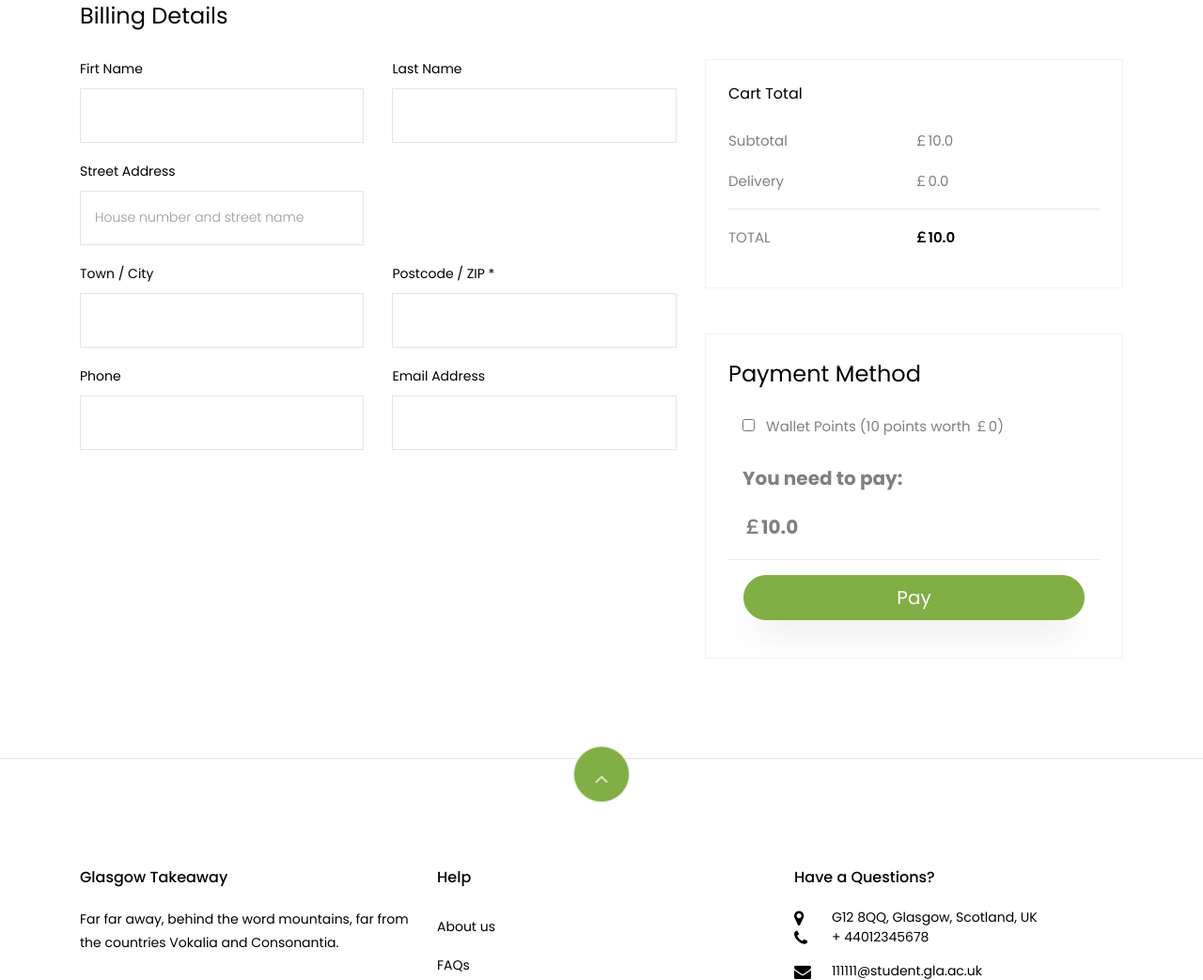
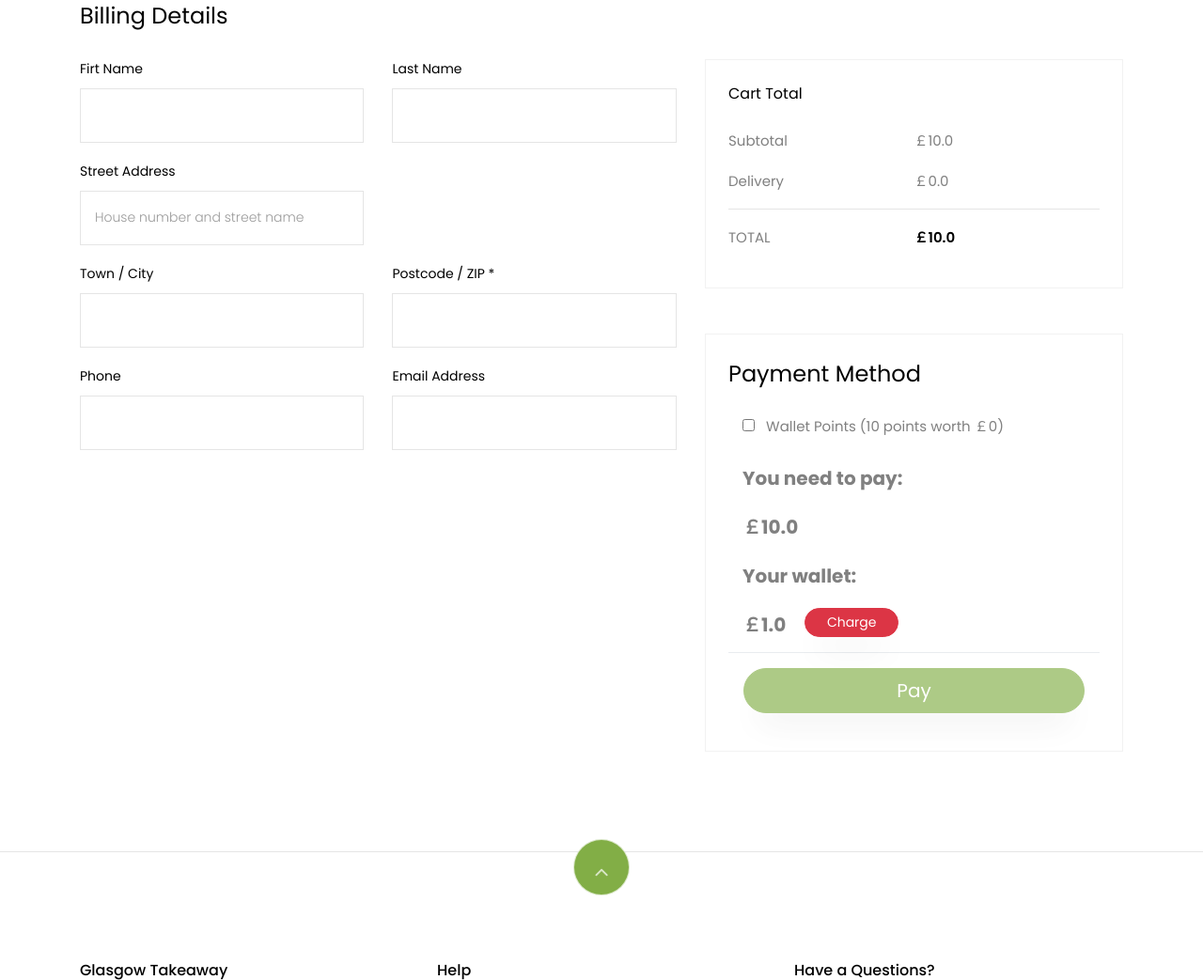
Before and after one commit to lijuandatong/takeaway-django-project, a Django app: page /takeaway/checkout/1 in a window 1280 px wide. Shown: the part 532-1575 px from the top of the page at 94% size. Run offline with Django 4.2, Linux system fonts and the light colour scheme; a user stored in the database is signed in; tables that the repository leaves empty hold one stand-in row (values such as "Sample post"); some libraries are stand-ins or nearby versions; some web fonts are replaced.

Commit message:
fix bugs

```diff
--- a/static/js/takeaway-ajax.js
+++ b/static/js/takeaway-ajax.js
@@ -131,17 +131,6 @@ $(document).ready(function () {
             })
     });
 
-    $('#id_points_checkbox').change(function () {
-        var isChecked = $('#id_points_checkbox').is(':checked');
-        if (isChecked) {
-            alert("我被选中了");
-            // 要修改
-            $('#id_checkout_cash').html("<b>￡" + $(this).attr('data-total-price') + "</b>")
-        } else {
-            $('#id_checkout_cash').html("<b>￡" + $(this).attr('data-total-price') + "</b>")
-        }
-    });
-
     $('#checkout-form').click(function () {
         var order_id = $(this).attr('data-order-id');
 
@@ -153,7 +142,7 @@ $(document).ready(function () {
         var email = $('#id_checkout_email').val();
         var phone = $('#id_checkout_phone').val();
 
-        var total_price = $('#id_points_checkbox').attr('data-total-price');
+        var total_price = $('#id_checkout_cash').text().substring(1);
         var points = $('#id_points_checkbox').attr('data-points');
 
         var payment_points = 0;
@@ -190,14 +179,31 @@ $(document).ready(function () {
                 'payment_points': payment_points,
                 'payment_cash': payment_cash,
                 'order_id': order_id,
-            },
-            function (response) {
-                if (response.success) {
-                    alert('Order placed successfully!');
-                } else {
-                    alert('There was an error with your order. Please check the form and try again.');
+            })
+    });
+
+    $('#btn_checkout_charge').click(function () {
+        var amount = $('#id_amount').val();
+        if (amount == '') {
+            alert("You should input the amount!");
+            return;
+        }
+        //把用户输入的cash写入到数据库
+        var username = $(this).attr('data-username');
+        var total_price = $(this).attr('data-total-price');
+
+        $.get('/takeaway/charge',
+            {'username': username, 'amount': amount},
+            function (data) {
+                $('#wallet_cash').html('<b>￡' + data + '</b>');
+                if(data > parseFloat(total_price)){
+                    $('#checkout-charge').hide();
+                    $('#checkout-form').prop("disabled", false);
                 }
             })
+
+        // dismiss dialog
+        $('#chargeModal').modal('hide')
     });
 });
 
--- a/static/js/takeaway-jquery.js
+++ b/static/js/takeaway-jquery.js
@@ -11,8 +11,17 @@ $(document).ready(function () {
 
     initMap();
 
+    $('#id_points_checkbox').change(function () {
+        var isChecked = $('#id_points_checkbox').is(':checked');
+        if (isChecked) {
+            alert("我被选中了");
+            // 要修改
+            $('#id_checkout_cash').html("<b>￡" + $(this).attr('data-total-price') + "</b>")
+        } else {
+            $('#id_checkout_cash').html("<b>￡" + $(this).attr('data-total-price') + "</b>")
+        }
+    });
 });
-
 
 function initMap() {
 // Create a new map object
--- a/takeaway/templatetags/takeaway_template_tags.py
+++ b/takeaway/templatetags/takeaway_template_tags.py
@@ -10,14 +10,16 @@ register = template.Library()
 def getCartCount(user=None):
     cart_count = 0
 
-    if user is not None:
-        print("name不为空")
+    if user.is_authenticated:
+        print("user登录了：" + user.username)
 
         try:
             cart = Cart.objects.get(user=user)
         except Cart.DoesNotExist:
             print("购物车发生异常")
             cart_count = 0
+            return {'cart_count': cart_count,
+                    'user': user}
 
         cart_detail_list = CartDetail.objects.filter(cart=cart)
         for cart_detail in cart_detail_list:
--- a/takeaway/views.py
+++ b/takeaway/views.py
@@ -20,18 +20,12 @@ from django.contrib import messages
 
 class IndexView(View):
     def get(self, request):
-        cart_count = 0
-
-        if request.user.is_authenticated:
-            print("用户登录了")
-            cart_count = getCartCount(request.user)
 
         # Query the database for a list of ALL foods currently stored.
         food_list = Food.objects.all()
 
         context_dict = {'foods': food_list[1:],
-                        'special_food': food_list[0],
-                        'cart_count': cart_count}
+                        'special_food': food_list[0]}
 
         # Return a rendered response to send to the client.
         # We make use of the shortcut function to make our lives easier.
@@ -252,14 +246,6 @@ def getCartCount(user):
     return cart_count
 
 
-# def product(request, food_id):
-#     # food_id = '002'
-#     food = Food.objects.get(food_id=food_id)
-#     address = food.address
-#     comments = Comment.objects.filter(food=food)
-#     context_dict = {'bold message': 'product!', 'address': address, 'comments': comments, 'food': food}
-#     return render(request, 'takeaway/product.html', context=context_dict)
-
 class FoodDetail(View):
     def get(self, request, food_id):
 
@@ -275,7 +261,7 @@ class CartView(View):
     def get(self, request):
         print("购物车页面进入")
         try:
-            cart = Cart.objects.get(user=request.user)
+            cart = Cart.objects.get_or_create(user=request.user)[0]
         except Cart.DoesNotExist:
             return None
 
@@ -299,7 +285,7 @@ class CheckoutView(View):
     @method_decorator(login_required)
     def get(self, request, cart_id):
         # 下单并进入支付页面
-        order = Order.objects.get_or_create(user=request.user)[0]
+        order = Order.objects.create(user=request.user)
         # "0"未支付 "1"支付
         order.delivery_state = "0"
         order.save()
@@ -330,7 +316,8 @@ class CheckoutView(View):
                         'total_price': total_price,
                         'total_discount': total_discount,
                         'cash': cash,
-                        'points': points}
+                        'points': points,
+                        }
 
         return render(request, 'takeaway/checkout.html', context_dict)
 
@@ -346,6 +333,8 @@ class PlaceOrder(View):
         phone = request.GET['phone']
         points = request.GET['payment_points']
         cash = request.GET['payment_cash']
+        print('用户消费了：' + cash)
+        print('用户消费的积分为：' + points)
         order_id = request.GET['order_id']
 
         # Create a new customer object with the retrieved information
@@ -365,10 +354,22 @@ class PlaceOrder(View):
             order.payment = '￡' + str(cash) + ' + ' + str(points) + ' points'
 
         print('存入的payment为：' + order.payment)
-        order.delivery_state = "1"
+        order.delivery_state = '1'
         order.save()
 
         # 还要更新用户钱包数据
+        wallet = Wallet.objects.get(user=request.user)
+        # print('用户钱包：' + wallet.cash)
+        print('消费了：' + cash)
+        wallet.cash -= float(cash)
+        wallet.points -= int(points)
+        wallet.save()
 
-        response = {'success': True}
-        return JsonResponse(response)
+        # 清空用户购物车
+        Cart.objects.get(user=request.user).delete()
+
+        # 要修改 跳转到我的订单
+        food_list = Food.objects.all()
+        context_dict = {'foods': food_list[1:],
+                        'special_food': food_list[0]}
+        return render(request, 'takeaway/index.html', context_dict)
--- a/templates/takeaway/checkout.html
+++ b/templates/takeaway/checkout.html
@@ -137,11 +137,28 @@
                                         <p id="id_checkout_cash" style="font-size:20px;"><b>￡{{ total_price }}</b></p>
                                     </div>
 
+                                    <div class="col-md-12">
+                                        <p style="font-size:20px;"><b>Your wallet:</b></p>
+                                        <div class="d-flex flex-row">
+                                            <span style="font-size:20px;margin-right: 20px;" id="wallet_cash"><b>￡{{ cash }}</b></span>
+                                            {% if total_price > cash %}
+                                                <p class="btn btn-danger btn-sm" data-toggle="modal" data-target="#chargeModal" id="checkout-charge" style="width: 100px">Charge</p>
+                                            {% endif %}
+                                        </div>
+{#                                        <p id="wallet_cash" style="font-size:20px;"><b>￡{{ cash }}</b></p>#}
+
+                                    </div>
+
+
+
 
 									<div class="modal-footer">
-
-										<button type="button" class="btn btn-primary btn-lg checkout-form" id="checkout-form" data-order-id="{{ order_id }}">Pay</button>
-									  </div>
+										{% if total_price > cash %}
+										<button type="button" class="btn btn-primary btn-lg checkout-form" id="checkout-form" data-order-id="{{ order_id }}" disabled>Pay</button>
+									    {% else %}
+                                        <button type="button" class="btn btn-primary btn-lg checkout-form" id="checkout-form" data-order-id="{{ order_id }}">Pay</button>
+                                        {% endif %}
+                                    </div>
 								</div>
 	          	</div>
 	          </div>
@@ -150,4 +167,26 @@
       </div>
     </section> <!-- .section -->
 
+    <!-- Modal -->
+<div class="modal fade" id="chargeModal" tabindex="-1" role="dialog" aria-labelledby="exampleModalLabel" aria-hidden="true">
+  <div class="modal-dialog" role="document">
+    <div class="modal-content">
+      <div class="modal-header">
+        <h5 class="modal-title" id="exampleModalLabel">Hello, {{ user.username }}!</h5>
+        <button type="button" class="close" data-dismiss="modal" aria-label="Close">
+          <span aria-hidden="true">&times;</span>
+        </button>
+      </div>
+      <div class="modal-body">
+        <label class="required" for="id_amount">Please fill in the amount you want to charge(Minimum ￡1):</label>
+        <input type="number" min="1" name="inputCharge" id="id_amount" class="form-control" placeholder="" required autofocus>
+      </div>
+      <div class="modal-footer">
+        <button type="button" class="btn btn-secondary" data-dismiss="modal">Close</button>
+        <button type="button" class="btn btn-primary" id="btn_checkout_charge" data-username="{{ user.username }}" data-total-price="{{ total_price }}">Charge</button>
+      </div>
+    </div>
+  </div>
+</div>
+
 {% endblock %}
```
